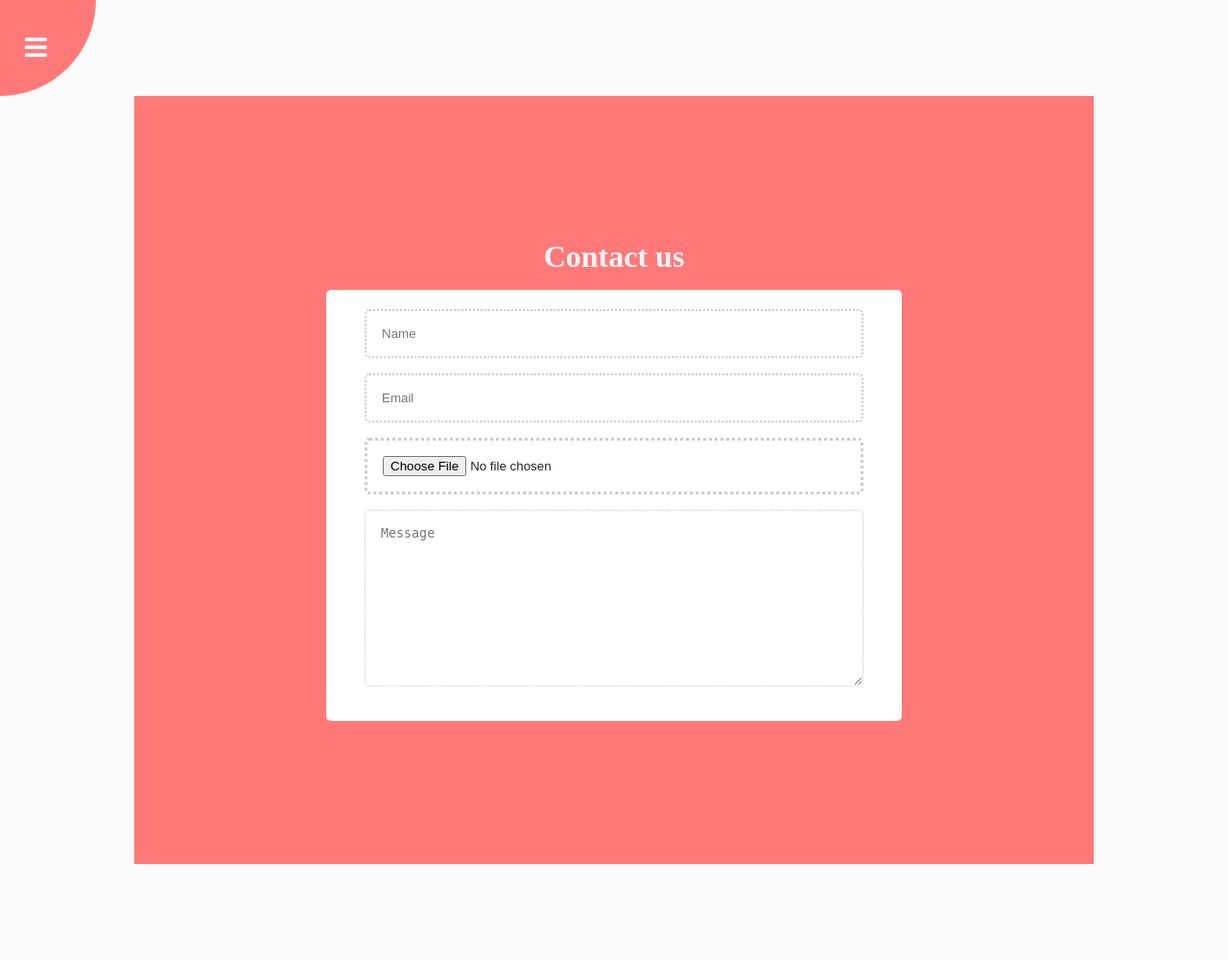
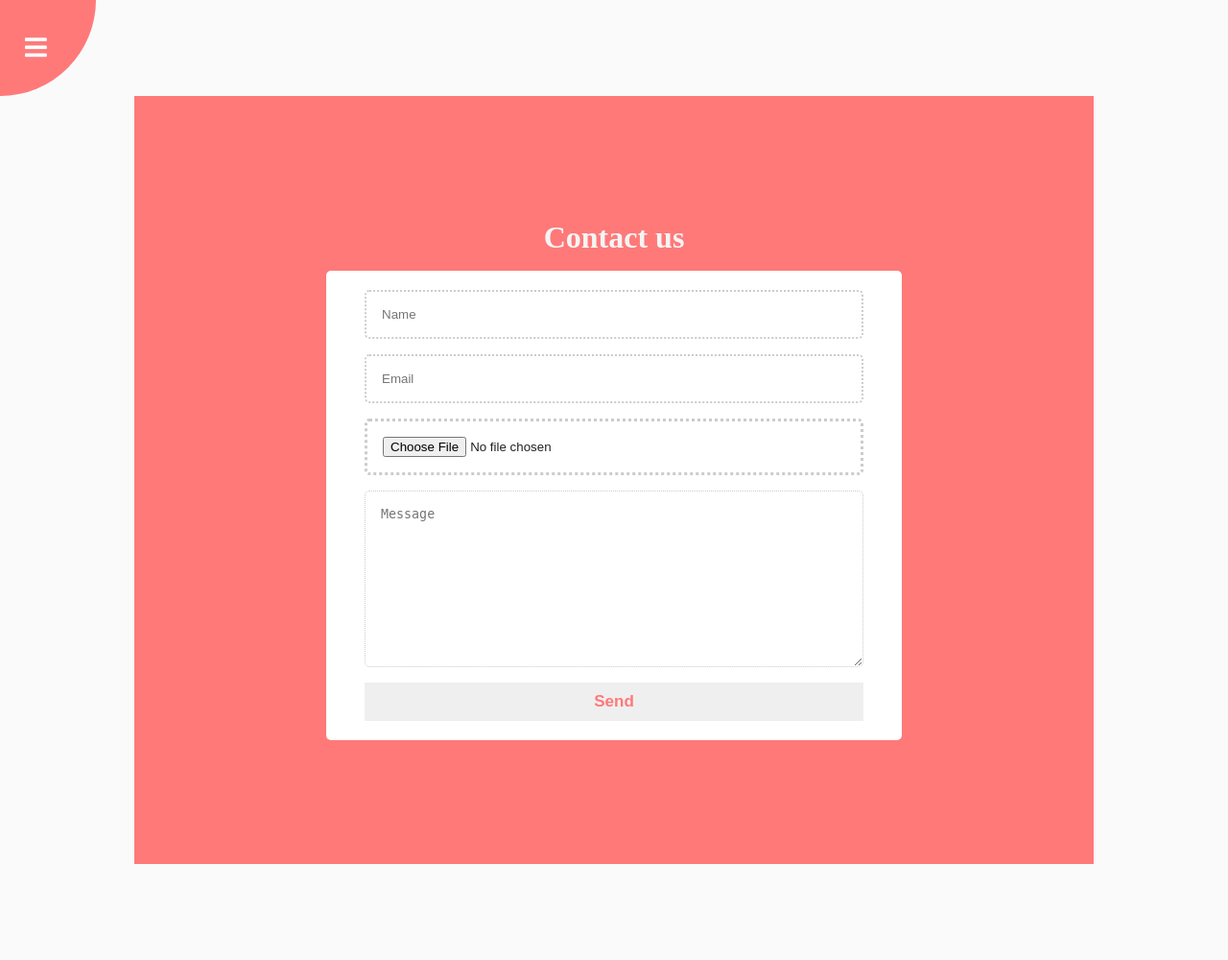
Before and after one commit to ahmadalnaib/routing-nav-js-1, a PHP site: page /contact.php in a window 1280 px wide. Shown: the whole page at 96% size. Run offline with PHP 8.4, Linux system fonts and the light colour scheme.

Commit message:
check the file

```diff
--- a/contact.php
+++ b/contact.php
@@ -1,11 +1,34 @@
 <?php
 $title = "contact";
 require_once('./template/header.php');
+
+if ($_SERVER['REQUEST_METHOD'] == 'POST') {
+      if (isset($_FILES['file']) && $_FILES['file']['error'] == 0) {
+            $allowedFiles = [
+                  'jpg' => 'image/jpeg',
+                  'png' => 'image/png',
+                  'gif' => 'image/gif'
+            ];
+
+            $fileType = mime_content_type($_FILES['file']['tmp_name']);
+
+            if (!in_array($fileType, $allowedFiles)) {
+                  echo 'file type not support';
+
+            }
+      }
+}
+
+
+
+
+
+
 ?>
 <div class="content">
       <div class="container-form">
             <h1>Contact us</h1>
-            <form action="" method="post">
+            <form action="<?php echo $_SERVER['PHP_SELF'] ?>" method="post" enctype="multipart/form-data">
                   <div>
                         <input type="text" placeholder="Name">
                   </div>
@@ -13,11 +36,12 @@ require_once('./template/header.php');
                         <input type="email" placeholder="Email">
                   </div>
                   <div>
-                        <input type="file"  name="file">
+                        <input type="file" name="file">
                   </div>
                   <div>
-                      <textarea name="message" id="" cols="30" rows="10" placeholder="Message"></textarea>
+                        <textarea name="message" id="" cols="30" rows="10" placeholder="Message"></textarea>
                   </div>
+                  <button class="btn-primary">Send</button>
             </form>
       </div>
 </div>
--- a/css/style.css
+++ b/css/style.css
@@ -181,3 +181,15 @@ form input,textarea {
 input,textarea:focus{
   outline: none;
 }
+
+.btn-primary{
+  display: block;
+  border: none;
+  padding: 10px 20px;
+  cursor: pointer;
+  width: 100%;
+  color: #ff7979;
+  font-size: 17px;
+  font-weight: bolder;
+
+}
--- a/template/footer.php
+++ b/template/footer.php
@@ -3,7 +3,7 @@
       <ul>
         <li><i class="fas fa-home"></i> <a href="index.php">Home</a></li>
         <li><i class="fas fa-user-alt"></i>About</li>
-        <li><i class="fas fa-envelope">  <a href="contact.php">Contact</a></i></li>
+        <li><i class="fas fa-envelope"> <a href="contact.php">Contact</a></i></li>
       </ul>
     </nav>
 
```
